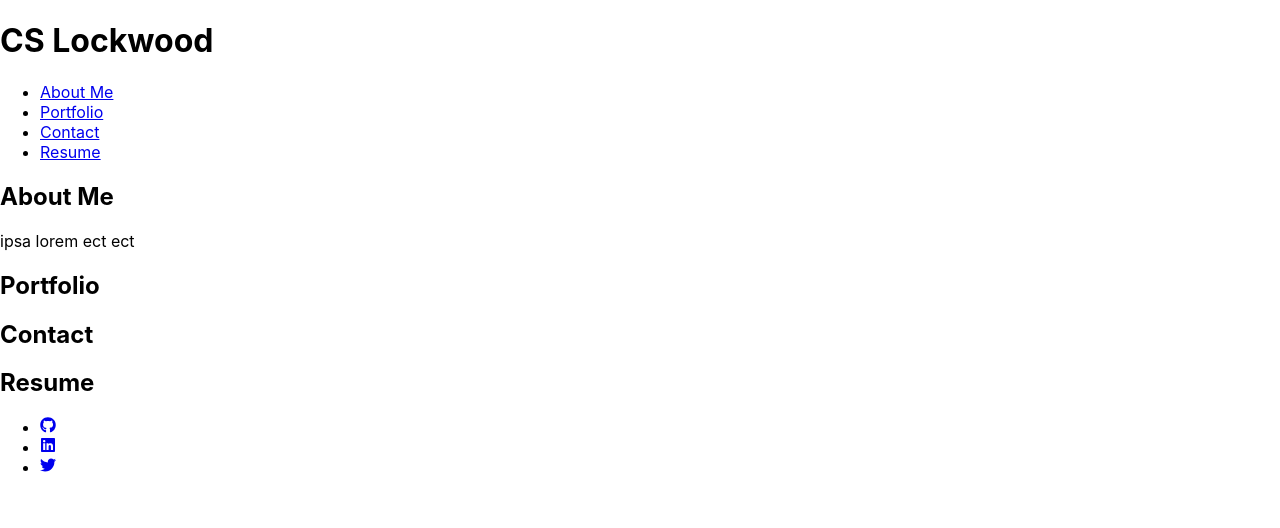
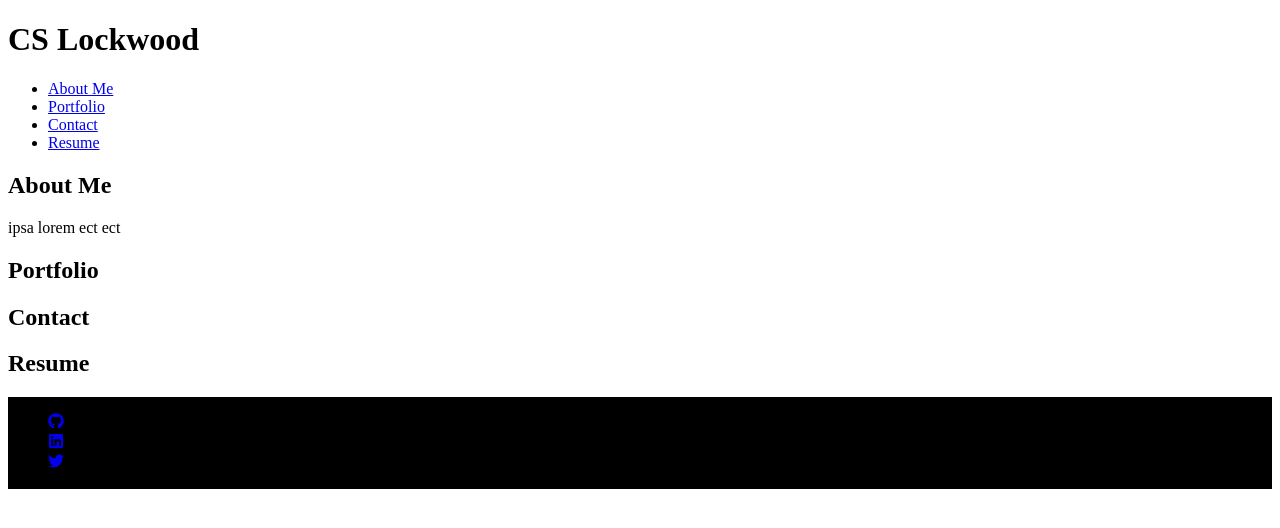
Before and after one commit to VulnusR/CSLockwood-M20-React-Portfolio2, a React (Create React App) app in the folder cslockwood.portfolio/: page / in a window 1280 px wide. Shown: the top 528 px of the page. Built offline with nearby package versions, Linux system fonts and the light colour scheme.

Commit message:
had many many problems with the react generated index & app .css files and could not get those generated styles to apply, created a new styles folder and connected in App.js ... appears to be working

```diff
--- a/cslockwood.portfolio/src/App.css
+++ b/cslockwood.portfolio/src/App.css
@@ -1,5 +1,7 @@
 .App {
   text-align: center;
+  justify-content: center;
+  align-items: center;
 }
 
 .App-logo {
@@ -36,3 +38,9 @@
     transform: rotate(360deg);
   }
 }
+
+.Footer-Box {
+  display: flex;
+  flex-direction: row;
+  justify-content: space-between;
+}
--- a/cslockwood.portfolio/src/App.js
+++ b/cslockwood.portfolio/src/App.js
@@ -5,6 +5,8 @@ import Portfolio from './Portfolio.js';
 import Contact from './Contact.js';
 import Resume from './Resume.js';
 import Footer from './Footer.js';
+
+import './Styles/styles.css';
 
 
 function App() {
--- a/cslockwood.portfolio/src/Footer.js
+++ b/cslockwood.portfolio/src/Footer.js
@@ -4,7 +4,7 @@ import { FaGithub, FaLinkedin, FaTwitter } from 'react-icons/fa';
 
 function Footer() {
     return (
-      <footer>
+      <footer className = "Footer-Box">
         <ul>
           <li>
             <a href="https://github.com/VulnusR">
--- /dev/null
+++ b/cslockwood.portfolio/src/Styles/styles.css
@@ -0,0 +1,3 @@
+.Footer-Box {
+    background-color: black;
+}
--- a/cslockwood.portfolio/src/index.js
+++ b/cslockwood.portfolio/src/index.js
@@ -1,6 +1,6 @@
 import React from 'react';
 import ReactDOM from 'react-dom/client';
-import './index.css';
+import './App.css';
 import App from './App';
 import reportWebVitals from './reportWebVitals';
 
--- /dev/null
+++ b/package.json
@@ -0,0 +1,5 @@
+{
+  "dependencies": {
+    "react-icons": "^4.8.0"
+  }
+}
```
Also changed, not shown: cslockwood.portfolio/src/index.css (line endings or trailing spaces), 1 other file (tests, documents, lock files or other folders).
